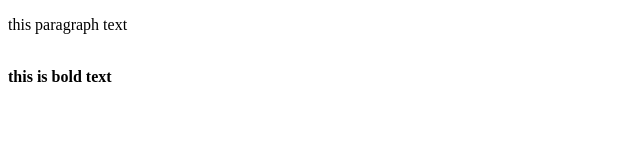
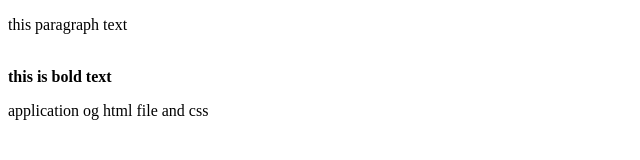
Before and after one commit to Kannojunishanth123/tiger, a plain HTML site: page index.html in a window 1280 px wide. Shown: the whole page, without its empty margins (0-640 px from the left). Drawn offline with Linux system fonts and the light colour scheme.

Commit message:
add new paragraph line int it

```diff
--- a/index.html
+++ b/index.html
@@ -9,5 +9,6 @@
     <p>this paragraph text</p>
     <br>
     <b>this is bold text</b>
+    <p>application og html file and css</p>
 </body>
 </html>
```
